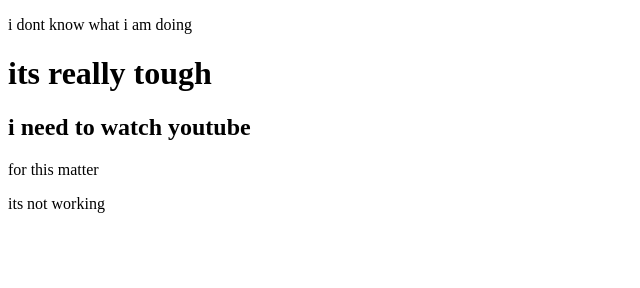
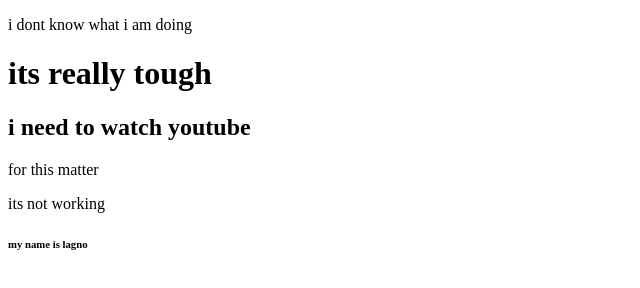
Before and after one commit to Arunimaa-Aarushi/my-first-repo, a plain HTML site: page index.html in a window 1280 px wide. Shown: the full height of the page, 0-640 px from the left. Drawn offline with Linux system fonts and the light colour scheme.

Commit message:
header added

```diff
--- a/index.html
+++ b/index.html
@@ -14,7 +14,7 @@
 
     <p>its not working</p>
 
-
+  <h6>my name is lagno</h6>
 
 </body>
 </html>
```
